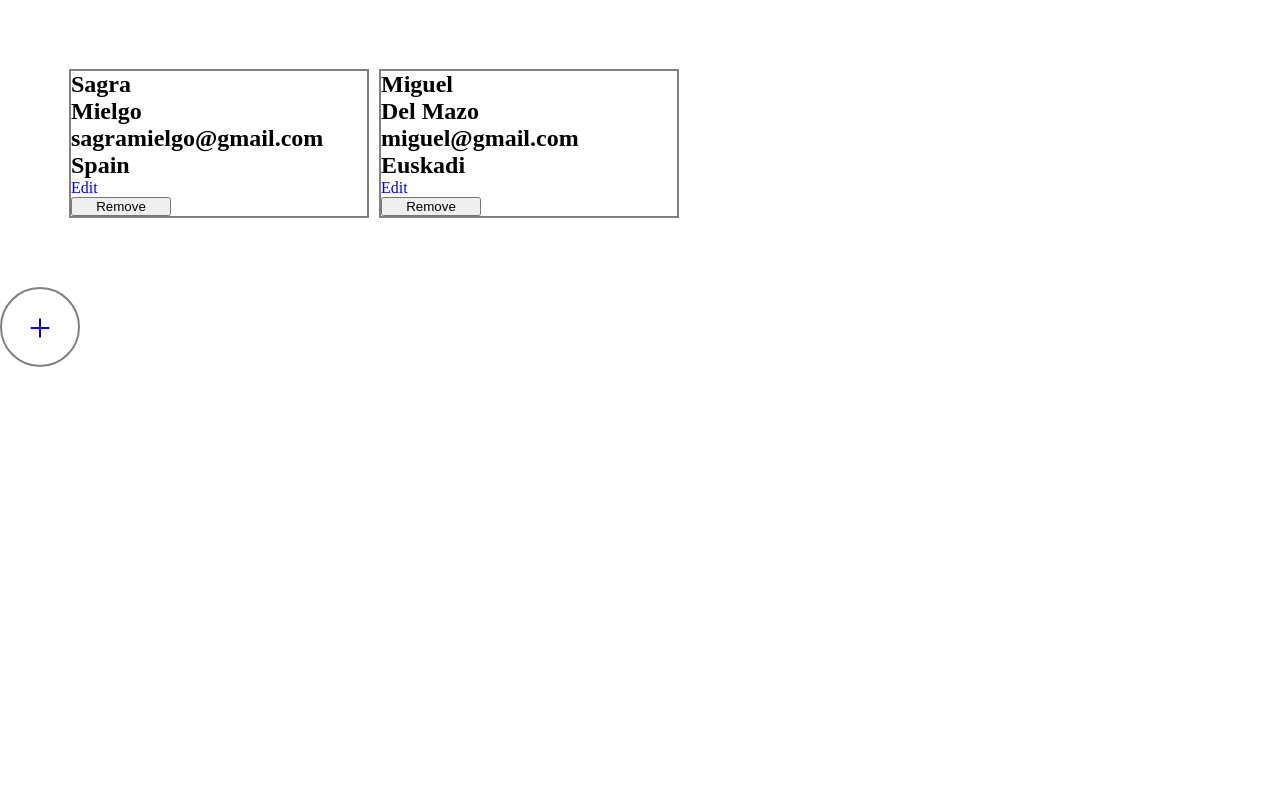
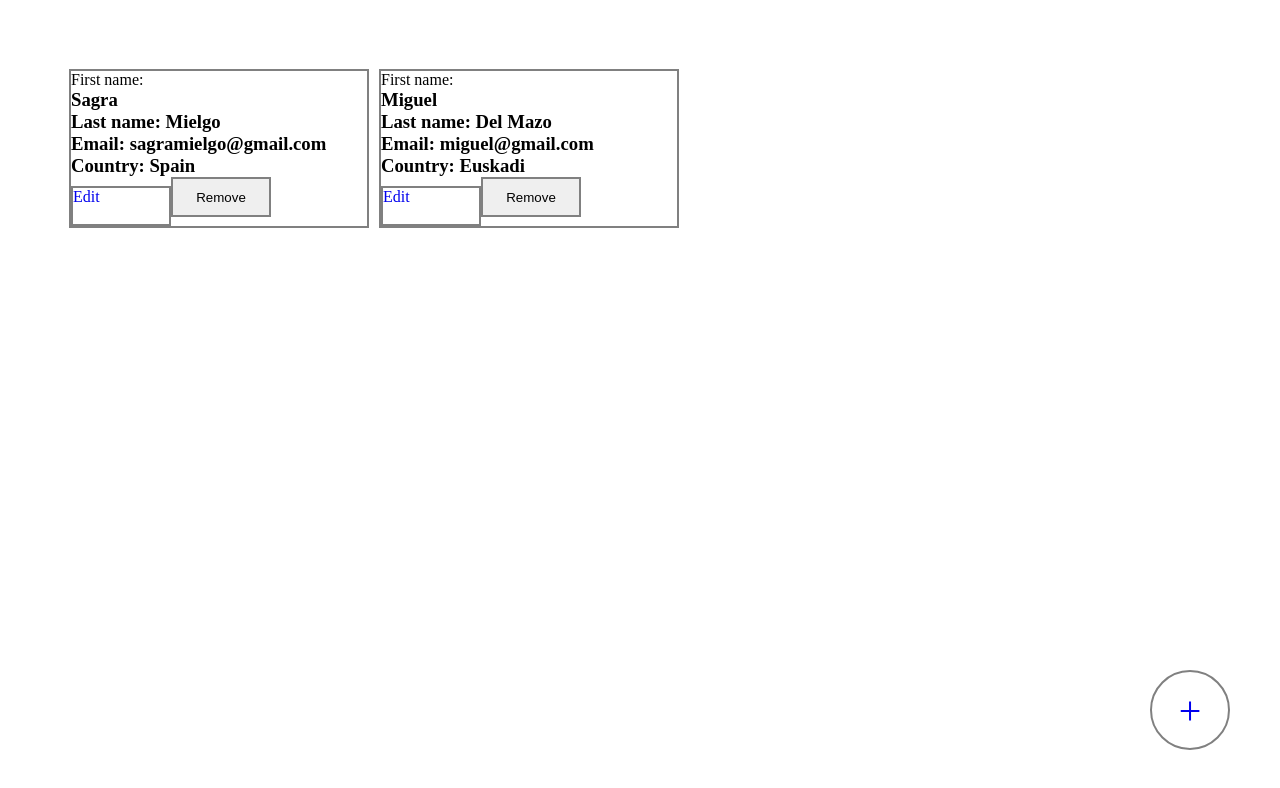
Before and after one commit to Sagramielgo/client-agenda, a React (Create React App) app: page /#/ in a window 1280 px wide. Shown: the top 788 px of the page. Built offline with nearby package versions, Linux system fonts and the light colour scheme; what country-list would draw is missing.

Commit message:
fix removeClient issues and improve some styles

```diff
--- a/src/components/ClientList.js
+++ b/src/components/ClientList.js
@@ -14,16 +14,20 @@ function ClientList(props) {
     return props.clients.map((client) => {
       return (
         <li key={client.id} className="card">
-          <h2>{client.name}</h2>
-          <h2>{client.lastName}</h2>
-          <h2>{client.email}</h2>
-          <h2>{client.country}</h2>
-          <Link className="btn" to={`/detail/${client.id}`}>
-            Edit
-          </Link>
-          <button className="btn" onClick={handleRemove}>
-            Remove
-          </button>
+          <span>First name: </span>
+          <h3>{client.name}</h3>
+          <h3>{`Last name: ${client.lastName}`}</h3>
+          <h3>{`Email: ${client.email}`}</h3>
+          <h3>{`Country: ${client.country}`}</h3>
+
+          <section className="btnSection">
+            <div className="btn">
+              <Link to={`/detail/${client.id}`}>Edit</Link>
+            </div>
+            <button className="btn" onClick={handleRemove}>
+              Remove
+            </button>
+          </section>
         </li>
       );
     });
--- a/src/components/ClientNew.js
+++ b/src/components/ClientNew.js
@@ -3,9 +3,11 @@ import '../styles/App.scss';
 
 function ClientNew() {
   return (
-    <div className="btnNew">
-      <Link to="/detail/new">+</Link>
-    </div>
+    <footer className="footer">
+      <div className="btnNew">
+        <Link to="/detail/new">+</Link>
+      </div>
+    </footer>
   );
 }
 
--- a/src/services/clients.js
+++ b/src/services/clients.js
@@ -44,10 +44,13 @@ const set = (clients, clientId, client) => {
 };
 
 const remove = (clients, clientId) => {
-  //test function remove
+  //test Sagra function remove
   const newClients = [...clients];
-  const foundClient = newClients.find((client) => client.id === clientId);
-  newClients.splice(foundClient);
+  const removeClient = newClients.indexOf(clientId);
+  newClients.splice(removeClient, 1);
+
+  /*   const foundClient = newClients.find((client) => client.id === clientId);
+  newClients.splice(foundClient, 1); */
   return newClients;
 };
 
--- a/src/styles/App.scss
+++ b/src/styles/App.scss
@@ -5,11 +5,17 @@
   list-style: none;
   text-decoration: none;
 }
-
+//ClientNew
+.footer {
+  position: fixed;
+  bottom: 0;
+  right: 0;
+}
 .btnNew {
   display: flex;
   justify-content: center;
   align-items: center;
+  margin: 50px;
   width: 80px;
   height: 80px;
   border: 2px solid grey;
@@ -33,6 +39,9 @@
 }
 .btn {
   width: 100px;
+  height: 40px;
+  border: 2px solid grey;
+  display: inline-block;
 }
 
 //ClientDetail
```
